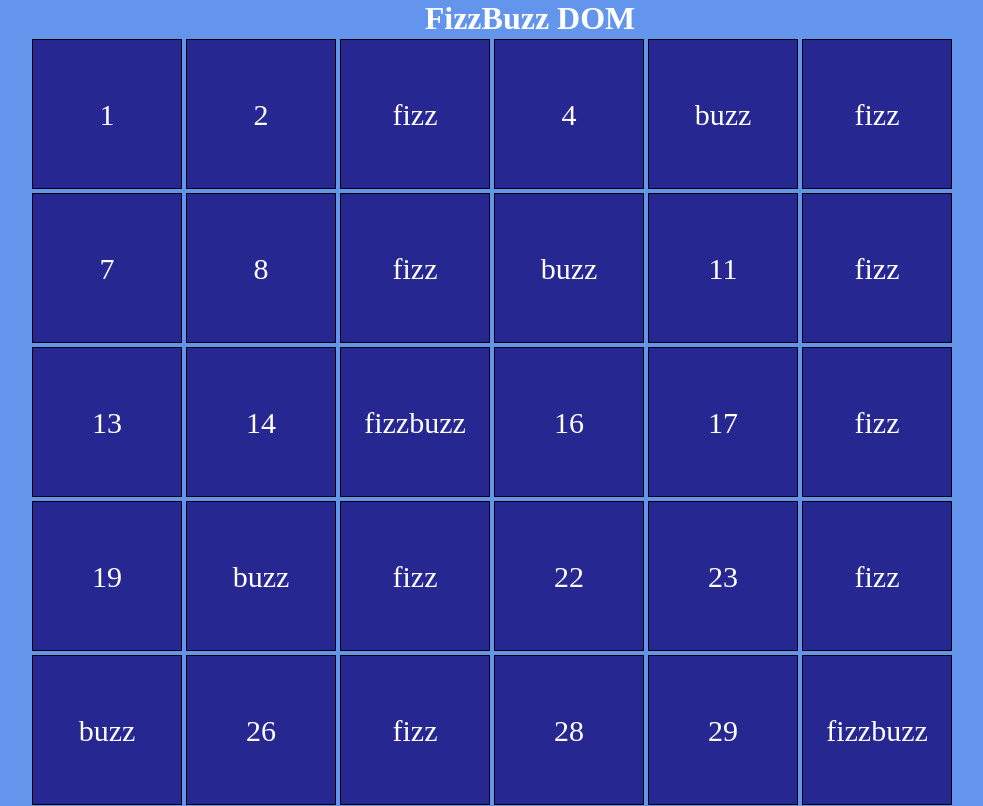
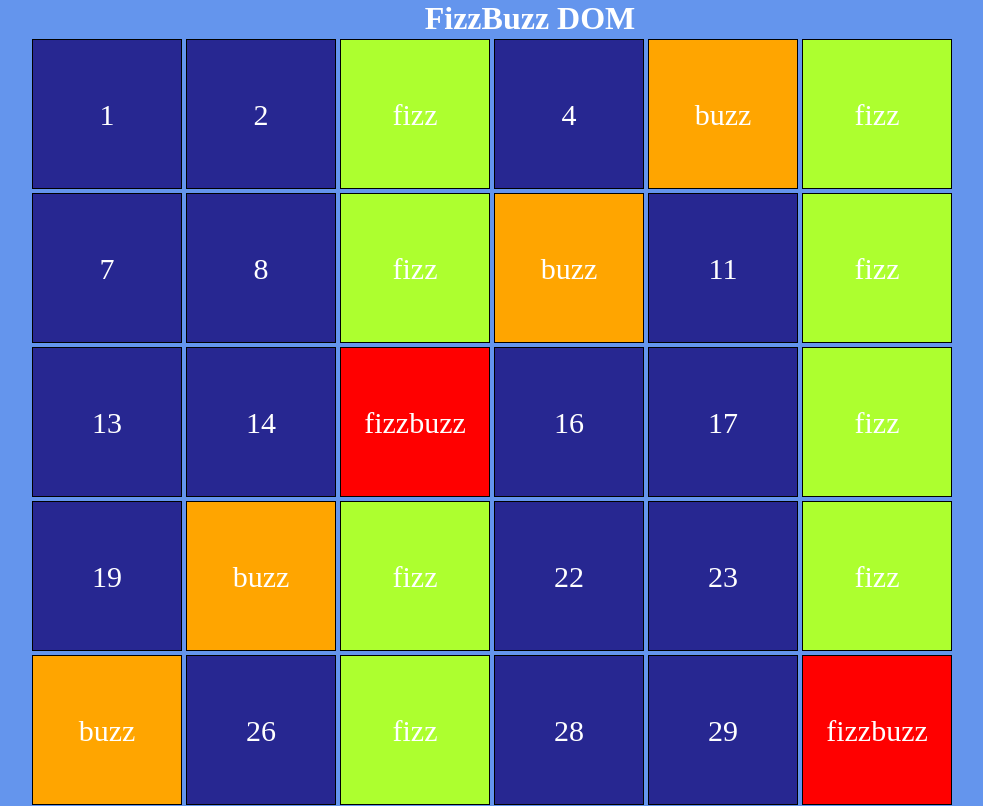
Before and after one commit to 32Fire32/js-fizzbuzz, a plain HTML site: page index.html in a window 1280 px wide. Shown: the top 806 px of the page, without its empty margins (110-1093 px from the left). Drawn offline with Linux system fonts and the light colour scheme.

Commit message:
colora elementi fizz buzz e fizzbuzz

```diff
--- a/css/style.css
+++ b/css/style.css
@@ -31,3 +31,15 @@ body {
     margin: 2px;
     font-size: 30px;
 }
+
+.fizz {
+    background-color: greenyellow;
+}
+
+.buzz {
+    background-color: orange;
+}
+
+.fizzbuzz {
+    background-color: red;
+}
--- a/js/scrypt.js
+++ b/js/scrypt.js
@@ -17,11 +17,14 @@ for (let i = 1; i <= 100; i++) {
 
     if (i % 5 === 0 && i % 3 === 0) {
         containednumber.innerHTML = "fizzbuzz";
+        containednumber.classList.add("fizzbuzz");
 
     } else if (i % 5 === 0) {
         containednumber.innerHTML = "buzz";
+        containednumber.classList.add("buzz");
 
     } else if (i % 3 === 0 ) {
         containednumber.innerHTML = "fizz";
+        containednumber.classList.add ("fizz");
     }
 }
```
